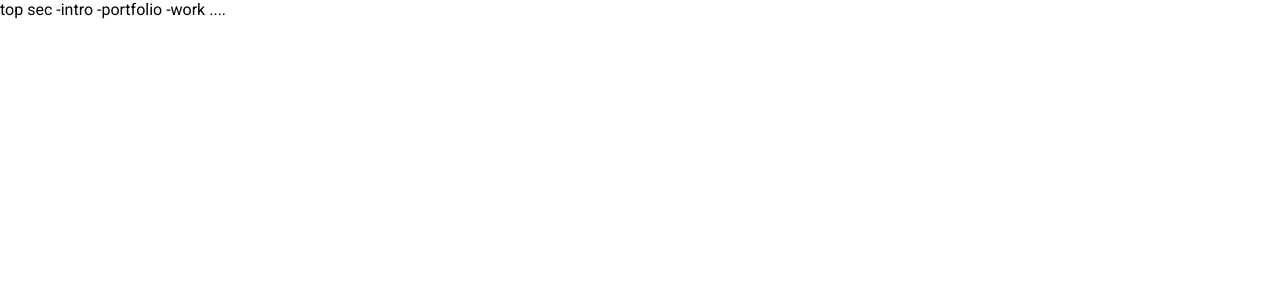
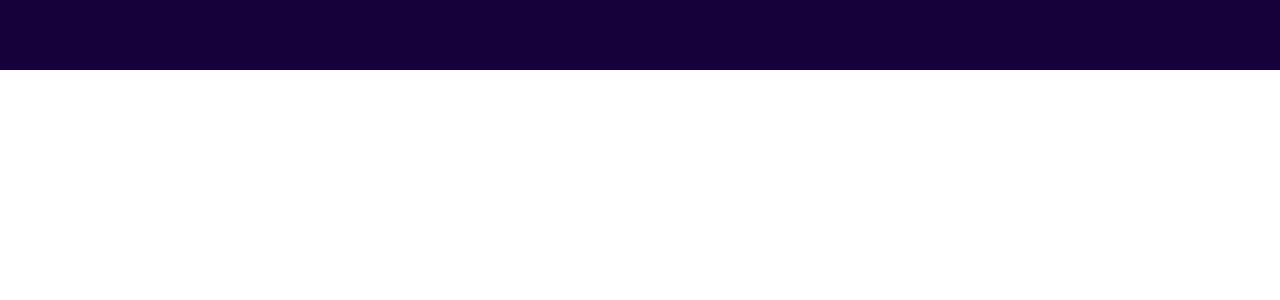
Before and after one commit to aaroncbrown/aaroncbrown.github.io, a React (Create React App) app: page / in a window 1280 px wide. Shown: the top 300 px of the page. Built offline with nearby package versions, Linux system fonts and the light colour scheme.

Commit message:
Added topbar to app.tsx

```diff
--- a/src/App.tsx
+++ b/src/App.tsx
@@ -1,8 +1,9 @@
+import TopBar from './components/TopBar/TopBar';
+
 function App() {
   return (
     <div className="app">
-      top
-      sec   -intro  -portfolio  -work ....
+      <TopBar />
     </div>
   );
 }
```
